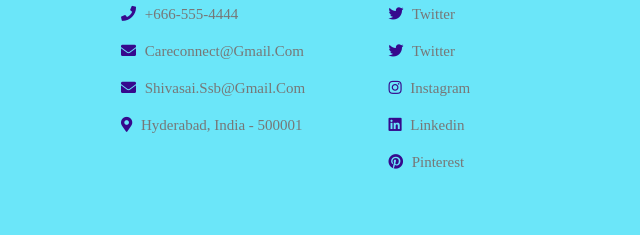
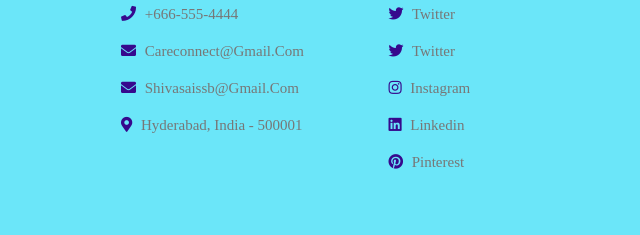
Before and after one commit to Shiva-Sai-ssb/CareConnect, a plain HTML site: page index.html in a window 1280 px wide. Shown: the part 5088-5323 px from the top of the page, 529-1169 px from the left. Drawn offline with Linux system fonts and the light colour scheme.

Commit message:
Final Commit

```diff
--- a/index.html
+++ b/index.html
@@ -415,7 +415,7 @@
             <a href="#"> <i class="fas fa-phone"></i> +999-888-7777 </a>
             <a href="#"> <i class="fas fa-phone"></i> +666-555-4444 </a>
             <a href="#"> <i class="fas fa-envelope"></i> careconnect@gmail.com </a>
-            <a href="#"> <i class="fas fa-envelope"></i> shivasai.ssb@gmail.com </a>
+            <a href="#"> <i class="fas fa-envelope"></i> shivasaissb@gmail.com </a>
             <a href="#"> <i class="fas fa-map-marker-alt"></i> Hyderabad, india - 500001 </a>
         </div>
 
```
